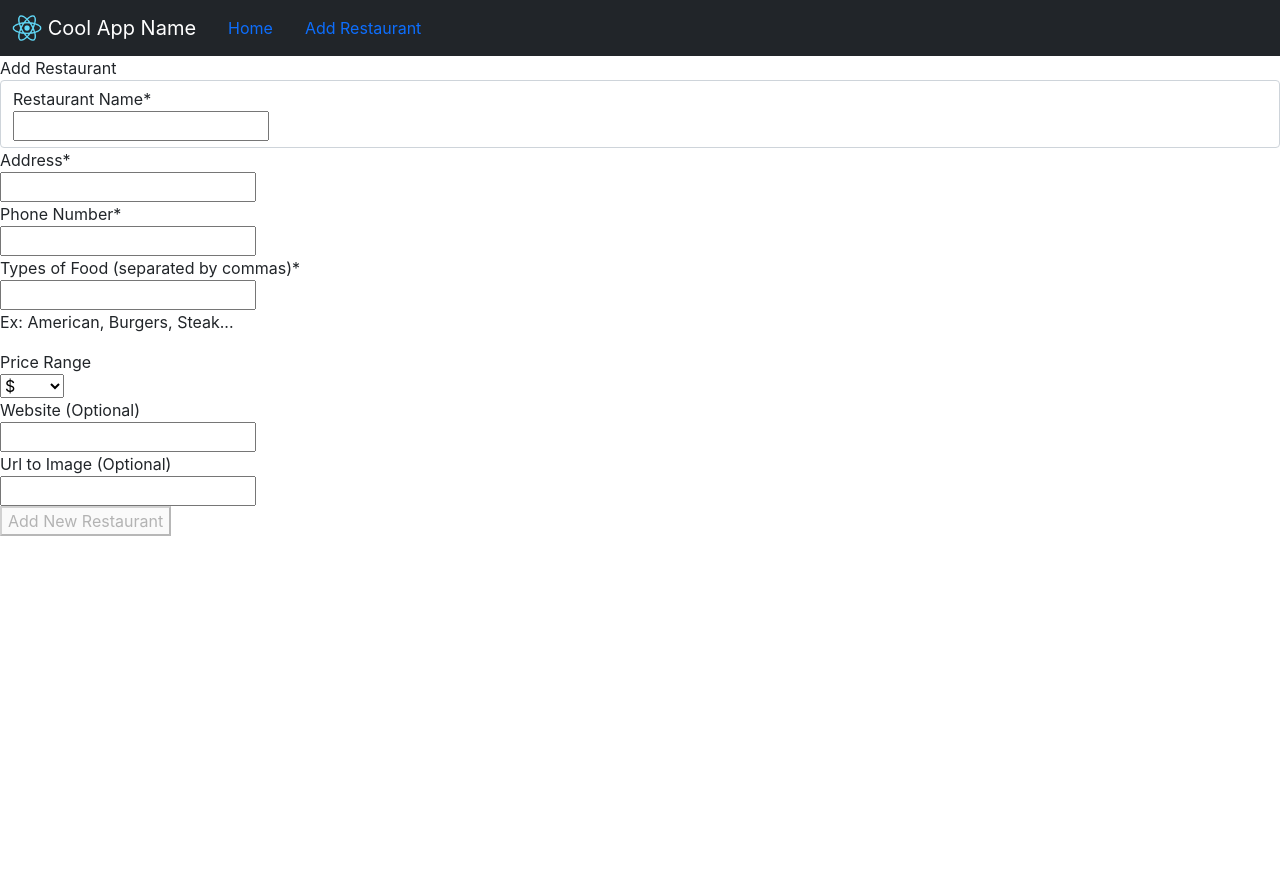
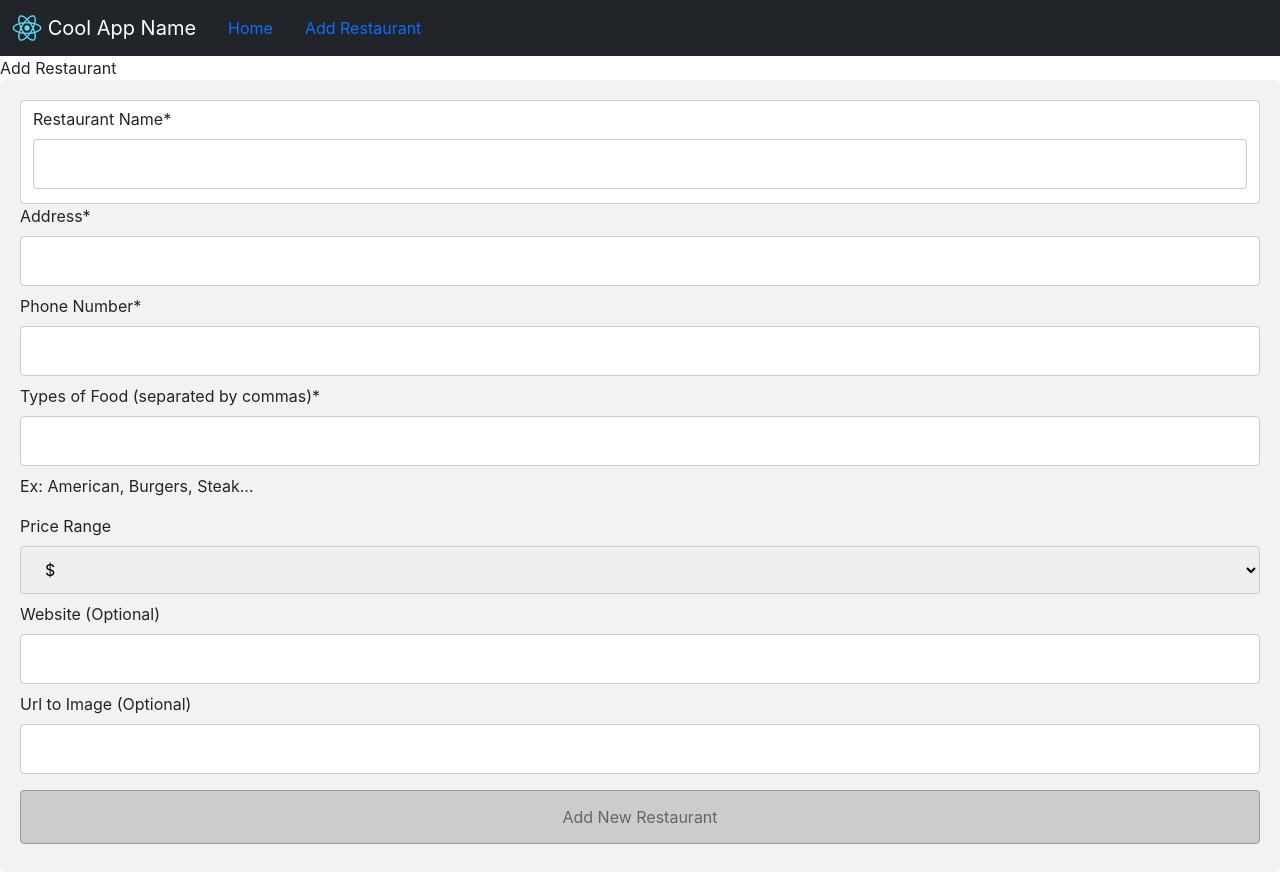
Before and after one commit to filipecamargos/Trust-Eat, a React (Create React App) app: page /addrestaurant in a window 1280 px wide. Before the commit the page ends 800 px from the top, so only its background shows below. Built offline with nearby package versions, Linux system fonts and the light colour scheme; the HTML template or start-up script is replaced by a standard one; a web font is replaced by a local one.

Commit message:
added basic CSS for the form

```diff
--- a/src/components/AddRestaurant/NewRestaurantForm.css
+++ b/src/components/AddRestaurant/NewRestaurantForm.css
@@ -0,0 +1,33 @@
+.form {
+	border-radius: 5px;
+	background-color: #f2f2f2;
+	padding: 20px;
+}
+
+input[type="text"],
+select {
+	width: 100%;
+	padding: 12px 20px;
+	margin: 8px 0;
+	display: inline-block;
+	border: 1px solid #ccc;
+	border-radius: 4px;
+	box-sizing: border-box;
+}
+
+.submit-button {
+	width: 100%;
+	background-color: #3266a8;
+	color: white;
+	padding: 14px 20px;
+	margin: 8px 0;
+	border: none;
+	border-radius: 4px;
+	cursor: pointer;
+}
+
+.submit-button:disabled {
+    border: 1px solid #999999;
+    background-color: #cccccc;
+    color: #666666;
+}
--- a/src/components/AddRestaurant/NewRestaurantForm.js
+++ b/src/components/AddRestaurant/NewRestaurantForm.js
@@ -1,6 +1,8 @@
 import React from "react";
 // useFormInput is a customized hook to handle input's value and error
 import useFormInput from "../../hooks/useFormInput";
+// add CSS style
+import "./NewRestaurantForm.css";
 
 const NewRestaurantForm = () => {
 	// handle name field
@@ -112,7 +114,7 @@ const NewRestaurantForm = () => {
 		: "form-control";
 
 	return (
-		<form onSubmit={submitHandler}>
+		<form onSubmit={submitHandler} className="form">
 			<div className={nameClasses}>
 				<label htmlFor="name">Restaurant Name*</label>
 				<br />
@@ -221,7 +223,7 @@ const NewRestaurantForm = () => {
 				)} */}
 			</div>
 			<div className="form-actions">
-				<button disabled={!formIsValid}>Add New Restaurant</button>
+				<button className="submit-button" disabled={!formIsValid}>Add New Restaurant</button>
 			</div>
 		</form>
 	);
```
